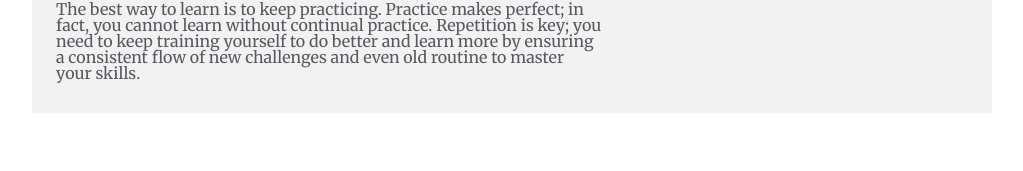
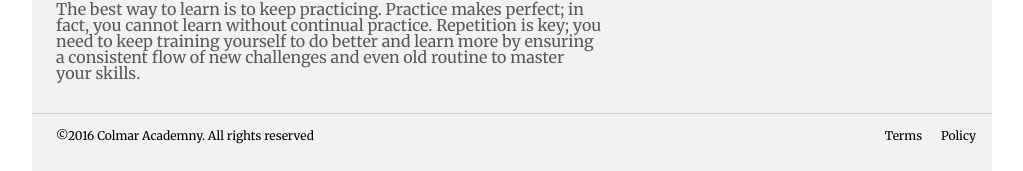
Before and after one commit to angelojohngage/colmar, a plain HTML site: page index.html in a window 1280 px wide. Shown: the part 2419-2590 px from the top of the page, without its empty margins (128-1151 px from the left). Before the commit the page ends 2532 px from the top, so only its background shows below. Drawn offline with Linux system fonts and the light colour scheme.

Commit message:
added final coding for footer

```diff
--- a/index.html
+++ b/index.html
@@ -194,5 +194,17 @@
 
       <!--Footer-->
 
+      <footer>
+
+        <div class="copy">
+         <span>&copy;2016 Colmar Academny. All rights reserved</span>
+        </div>
+        <div class="terms">
+          <span>Terms</span>
+          <span>Policy</span>
+        </div>
+
+      </footer>
+
   </body>
 </html>
--- a/style.css
+++ b/style.css
@@ -351,3 +351,23 @@ header {
 .exhibits .top {
   background-color: lightgrey;
 }
+
+/* Footer */
+
+footer {
+  display: inline-flex;
+  justify-content: space-between;
+  border-top: 1px solid lightgrey;
+  background-color: #f2f2f3;
+  width: 100%;
+  font-size: .75rem;
+  padding: 1rem 0 2rem 0;
+}
+
+.copy{
+  margin-left: 1.5rem;
+}
+
+.terms span {
+  margin-right: 1rem;
+}
```
